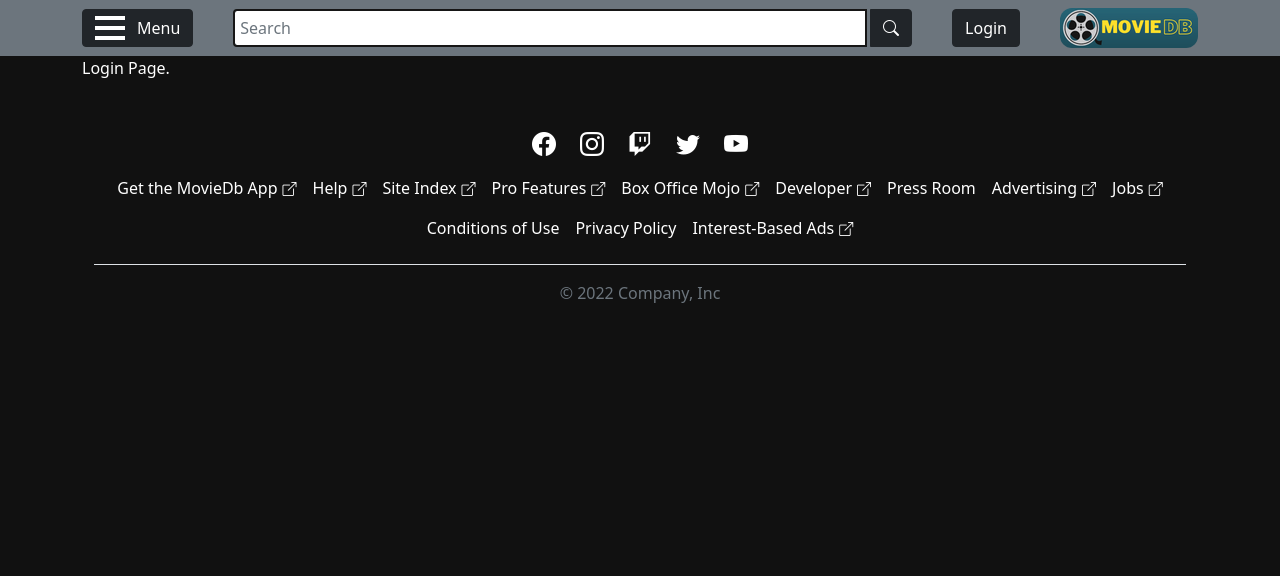
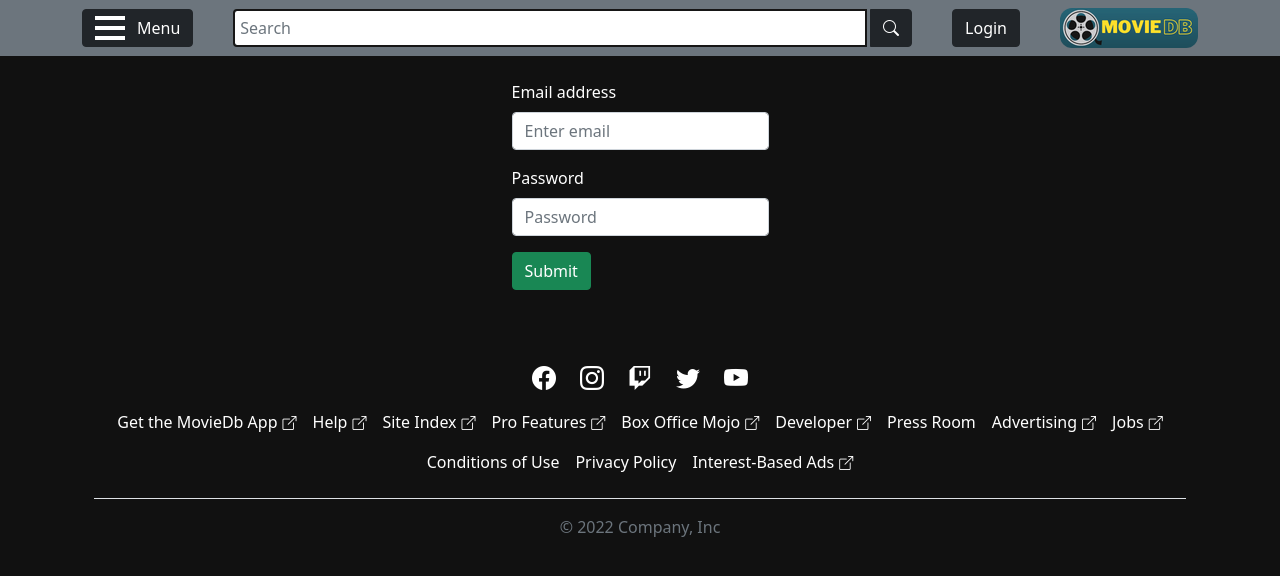
Before and after one commit to cristianpuncea/movie-db-react, a React (Create React App) app: page /login in a window 1280 px wide. Shown: the top 576 px of the page. Built offline with nearby package versions, Linux system fonts and the light colour scheme.

Commit message:
Implementing login functionality with reqres.in

```diff
--- a/src/pages/Account/Account.js
+++ b/src/pages/Account/Account.js
@@ -1,4 +1,16 @@
+import { useEffect } from "react";
+import { useNavigate } from "react-router-dom";
+
 export default function Account() {
+  const token = localStorage.getItem("token");
+  const navigate = useNavigate();
+
+  useEffect(() => {
+    if (!token) {
+      navigate("/login");
+    };
+  }, []);
+
   return (
     <div>
       Account Page.
--- a/src/pages/Login/Login.js
+++ b/src/pages/Login/Login.js
@@ -1,7 +1,66 @@
+import Form from "react-bootstrap/Form";
+import Button from "react-bootstrap/Button";
+import Row from "react-bootstrap/Row";
+import Col from "react-bootstrap/Col";
+import { useEffect, useState } from "react";
+import { useNavigate } from "react-router-dom";
+
 export default function Login() {
+  const [email, setEmail] = useState("");
+  const [password, setPassword] = useState("");
+  const navigate = useNavigate();
+  const savedToken = localStorage.getItem("token");
+
+  const handleSubmit = (event) => {
+    event.preventDefault();
+
+    fetch("https://reqres.in/api/login", {
+      method: "POST",
+      headers: { "Content-Type": "application/json" },
+      body: JSON.stringify({ email, password }),
+    })
+      .then((res) => res.json())
+      .then((data) => {
+        if (data.token) {
+          localStorage.setItem("token", data.token);
+        }
+        navigate("/account");
+      })
+      .catch((err) => console.log(err));
+  };
+
+  useEffect(() => {
+    if (savedToken) {navigate("/account")}
+  })
+
   return (
-   <div>
-     Login Page.
-   </div>
+    <Row className="justify-content-center py-4">
+      <Col sm="auto">
+        <Form onSubmit={handleSubmit}>
+          <Form.Group className="mb-3" controlId="formBasicEmail">
+            <Form.Label>Email address</Form.Label>
+            <Form.Control
+              type="email"
+              placeholder="Enter email"
+              value={email}
+              onChange={(e) => setEmail(e.target.value)}
+            />
+          </Form.Group>
+
+          <Form.Group className="mb-3" controlId="formBasicPassword">
+            <Form.Label>Password</Form.Label>
+            <Form.Control
+              type="password"
+              placeholder="Password"
+              value={password}
+              onChange={(e) => setPassword(e.target.value)}
+            />
+          </Form.Group>
+          <Button variant="success" type="submit">
+            Submit
+          </Button>
+        </Form>
+      </Col>
+    </Row>
   );
 }
```
